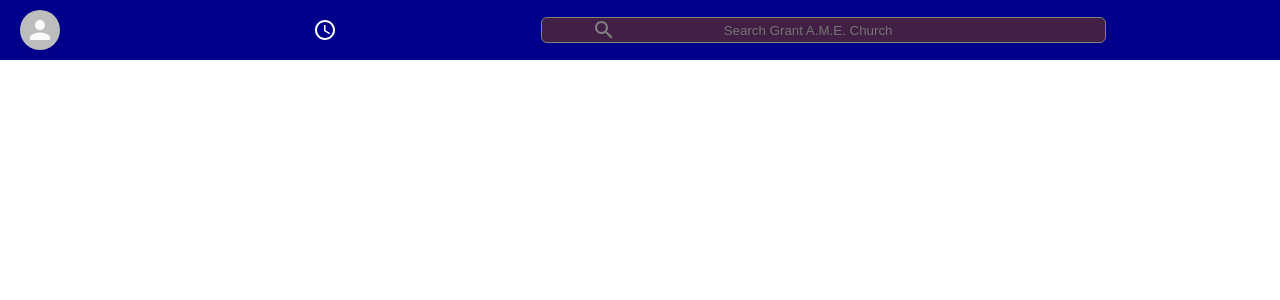
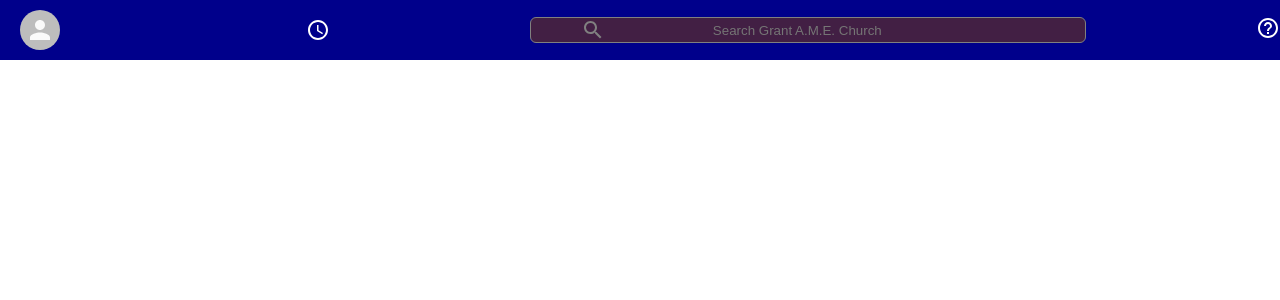
Before and after one commit to cainjason/game-v1, a React (Create React App) app in the folder game/: page / in a window 1280 px wide. Shown: the top 300 px of the page. Built offline with nearby package versions, Linux system fonts and the light colour scheme.

Commit message:
Chore: added HelpOutline icon to header

```diff
--- a/game/src/Components/Header.js
+++ b/game/src/Components/Header.js
@@ -3,6 +3,7 @@ import styled from 'styled-components';
 import { Avatar } from "@material-ui/core";
 import AccessTimeIcon from "@material-ui/icons/AccessTime";
 import SearchIcon from "@material-ui/icons/Search";
+import HelpOutlineIcon from "@material-ui/icons/HelpOutline";
 
 function Header() {
   return (
@@ -21,7 +22,7 @@ function Header() {
       </HeaderSearch>
       {/*Header Right*/}
       <HeaderRight>
-
+        <HelpOutlineIcon />
       </HeaderRight>
     </HeaderContainer>
   )
```
